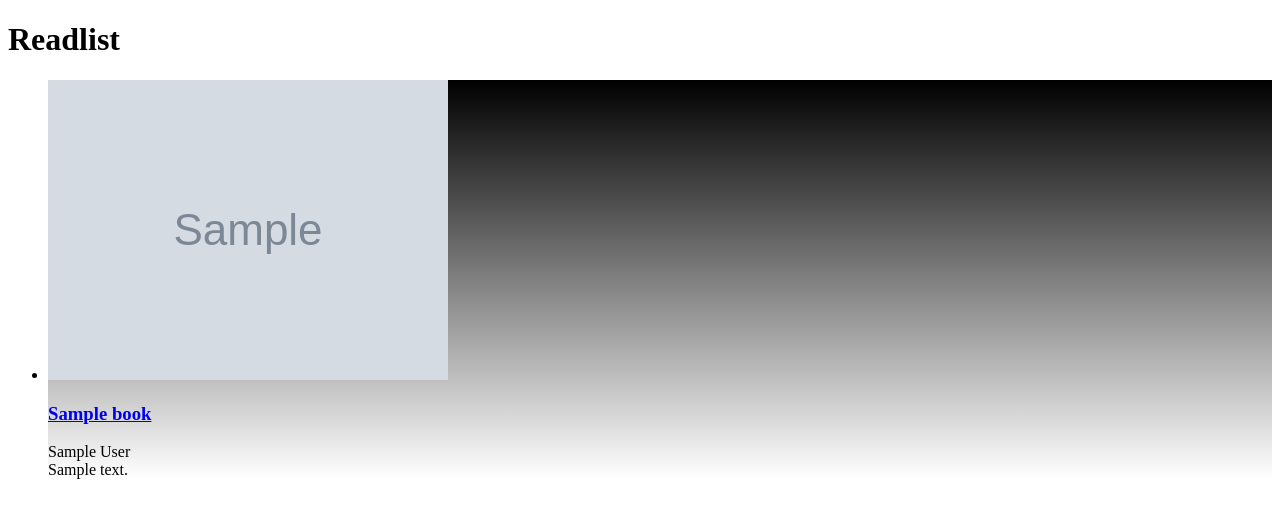
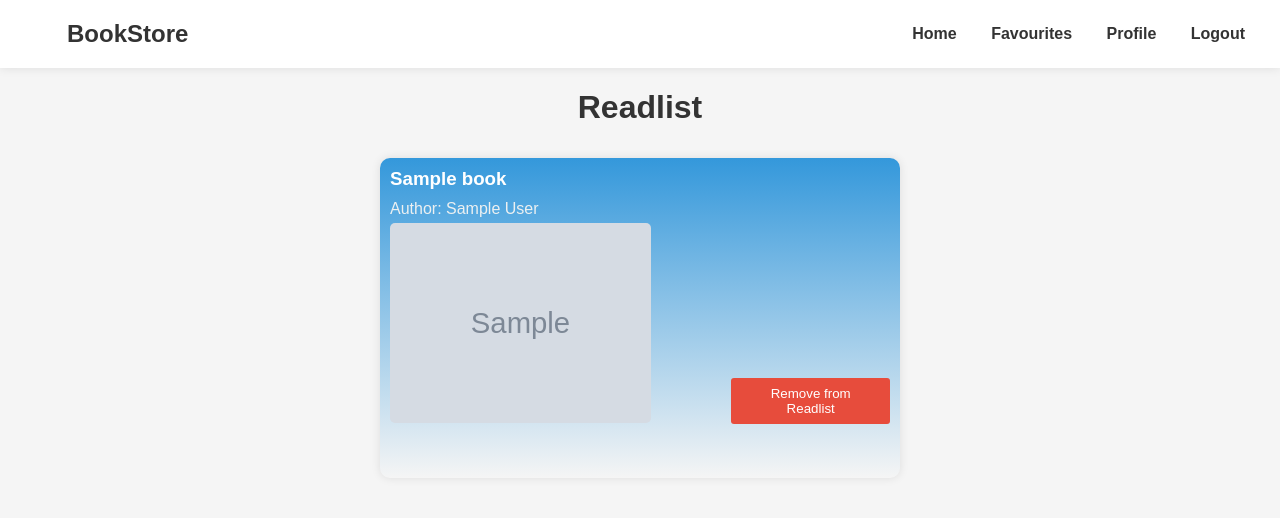
Before and after one commit to Teja1502/Project_THBS, a Django app: template registerApp/templates/registerApp/readlist.html in a window 1280 px wide. Shown: the top 518 px of the page. Run offline with Django 4.2, Linux system fonts and the light colour scheme; the template is opened without the code that fills it: most values are stand-ins (such as "Sample title", 1, 10 or a date in 2020); grey boxes marked "Sample" are stand-in pictures.

Commit message:
modified

```diff
--- a/registerApp/static/registerApp/css/index.css
+++ b/registerApp/static/registerApp/css/index.css
@@ -475,6 +475,7 @@
   .search,
   .prev {
     display: none;
+    margin-top: 100px;
   }
 
   .trigger {
--- a/registerApp/templates/registerApp/index.html
+++ b/registerApp/templates/registerApp/index.html
@@ -11,7 +11,7 @@
 
     <nav class="navbar">
       <div class="logo">
-        <a href="index.html">Bookstore</a>
+        <a href="{% url 'registerApp:index' %}">BookStore</a>
       </div>
       <div class="nav-links">
         <a href="{% url 'registerApp:index' %}">Home</a>
--- a/registerApp/templates/registerApp/readlist.html
+++ b/registerApp/templates/registerApp/readlist.html
@@ -5,22 +5,142 @@
     <meta charset="UTF-8">
     <meta name="viewport" content="width=device-width, initial-scale=1.0">
     <title>Readlist</title>
+    <style>
+        body {
+            font-family: Arial, sans-serif;
+            background-color: #f5f5f5;
+            padding: 0px;
+            margin: 0px;
+        }
+
+        .navbar {
+            position: sticky;
+            top: 0;
+            background-color: #ffff;
+            padding: 20px;
+            display: flex;
+            justify-content: space-between;
+            align-items: center;
+            box-shadow: 0 0 10px rgba(0, 0, 0, 0.1);
+            z-index: 100; /* Ensure the navbar is above other content */
+          }
+
+          .navbar a {
+            text-decoration: none;
+            color: #333;
+            margin: 0 15px;
+            font-weight: 600;
+          }
+
+          .navbar a:hover {
+            color: #007bff;
+          }
+
+          .logo {
+            padding: 0 32px;
+            font-weight: 900;
+            font-size: 24px;
+          }
+
+        h1 {
+            color: #333;
+            text-align: center;
+        }
+
+        ul {
+            list-style: none;
+            padding: 0;
+            margin: 0;
+            display: flex;
+            flex-direction: row;
+            justify-content: space-around;
+            flex-wrap: wrap;
+        }
+
+        li {
+            background: linear-gradient(#3498db, rgba(0, 0, 0, 0));
+            padding: 10px;
+            margin: 10px 0;
+            border-radius: 10px;
+            box-shadow: 0 0 10px rgba(0, 0, 0, 0.1);
+            overflow: hidden;
+            width: 500px;
+            height: 300px;
+            display: flex;
+            flex-direction: row;
+        }
+
+        li .container img {
+            height: 200px;
+        }
+
+        li .sub-con {
+            padding-left: 80px;
+            padding-top: 200px;
+        }
+
+        h3 {
+            color: #fff;
+            margin: 0 0 10px;
+        }
+
+        p {
+            color: #ecf0f1;
+            margin: 0 0 5px;
+        }
+
+        img {
+            max-width: 100%;
+            height: auto;
+            border-radius: 5px;
+        }
+
+        form {
+            margin-top: 10px;
+        }
+
+        button {
+            background-color: #e74c3c;
+            color: #fff;
+            border: none;
+            padding: 8px 15px;
+            border-radius: 3px;
+            cursor: pointer;
+        }
+    </style>
 </head>
 <body>
+
+    <nav class="navbar">
+        <div class="logo">
+            <a href="{% url 'registerApp:index' %}">BookStore</a>
+        </div>
+        <div class="nav-links">
+          <a href="{% url 'registerApp:index' %}">Home</a>
+          <a href="{% url 'registerApp:favourites' %}">Favourites</a>
+          <a href="{% url 'registerApp:profile' %}">Profile</a>
+          <a href="{% url 'registerApp:logout' %}">Logout</a>
+        </div>
+      </nav>
     <h1>Readlist</h1>
 
     {% if books %}
         <ul>
             {% for book in books %}
                 <li>
-                <div class='book' style='background: linear-gradient(#000, rgba(0, 0, 0, 0));'>
-                    <a href='#' target='_blank'><img class='thumbnail' src='{{ book.thumbnail }}' alt='cover'></a>
-                    <div class='book-info'>
-                        <h3 class='book-title'><a href='#' target='_blank'>{{ book.title }}</a></h3>
-                        <div class='book-authors'>{{ book.authors }}</div>
-                        <div class='info'>{{ book.description }}</div>
+
+                    <div class="container">
+                        <h3>{{ book.title }}</h3>
+                        <p>Author: {{ book.authors }}</p>
+                        <a href="{{ book.previewLink }}" target="_blank"><img src="{{ book.thumbnail }}" alt="{{ book.title }} thumbnail"></a>
                     </div>
+                    <div class="sub-con">
+                        <form method="post" action="{% url 'registerApp:remove_from_readlist' book.title %}">
+                            {% csrf_token %}
+                            <button type="submit">Remove from Readlist</button>
+                        </form>
                     </div>
+
                 </li>
             {% endfor %}
         </ul>
--- a/registerApp/urls.py
+++ b/registerApp/urls.py
@@ -17,4 +17,5 @@ urlpatterns = [
     path('profile/', views.profile, name='profile'),
     path('profile/update/', views.profile_update, name='profile_update'),
     path('index/', views.index, name='index'),
+    path('book/<str:isbn>/', views.book_detail, name='book_detail'),
 ]
--- a/registerApp/views.py
+++ b/registerApp/views.py
@@ -297,3 +297,7 @@ def profile_update(request):
 @login_required
 def index(request):
     return render(request, 'registerApp/index.html')
+
+@login_required
+def book_detail(request, isbn):
+    return render(request, 'bookstore/book.html', {'isbn': isbn})
```
Also changed, not shown: registerApp/static/registerApp/js/index.js (+103 -35 lines), registerApp/templates/registerApp/book.html (added, +24 -0 lines), registerApp/templates/registerApp/favourites.html (+127 -12 lines), db.sqlite3. Lines whose indentation alone changed are shown as unchanged.
